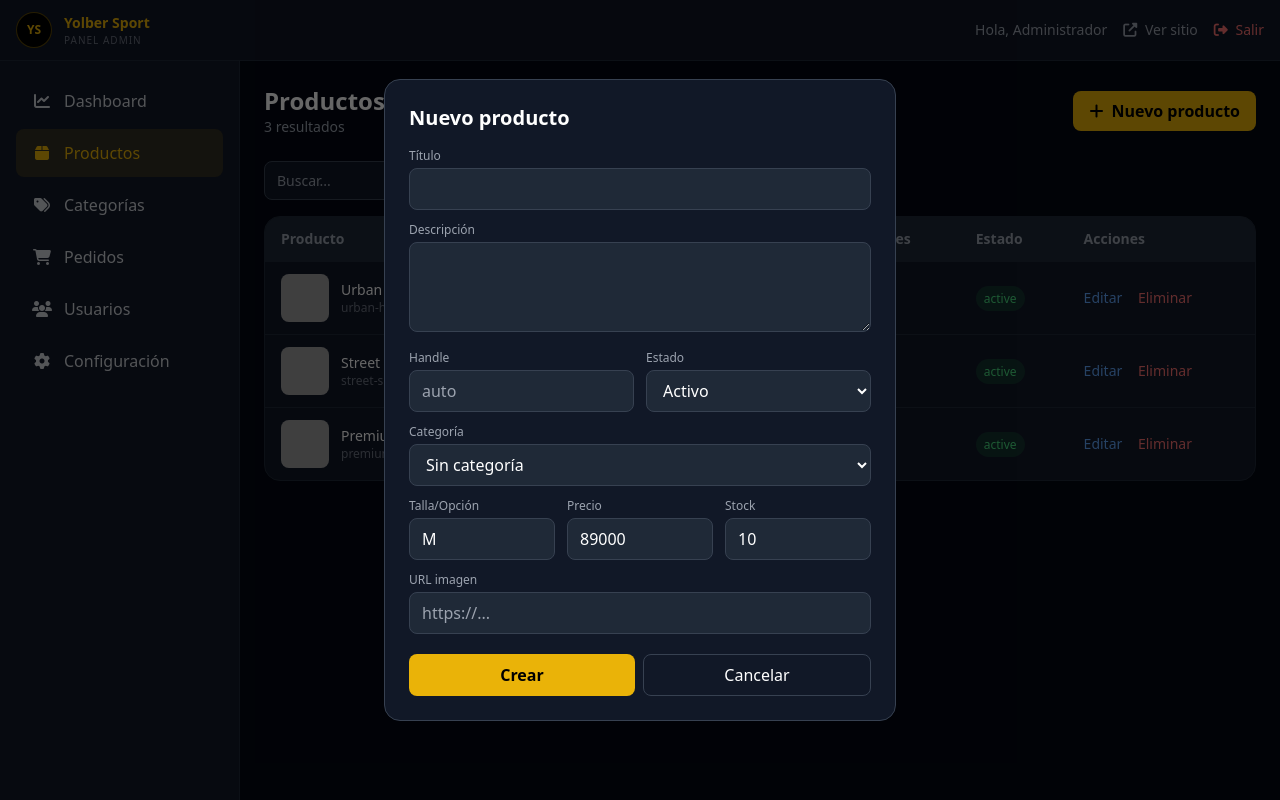
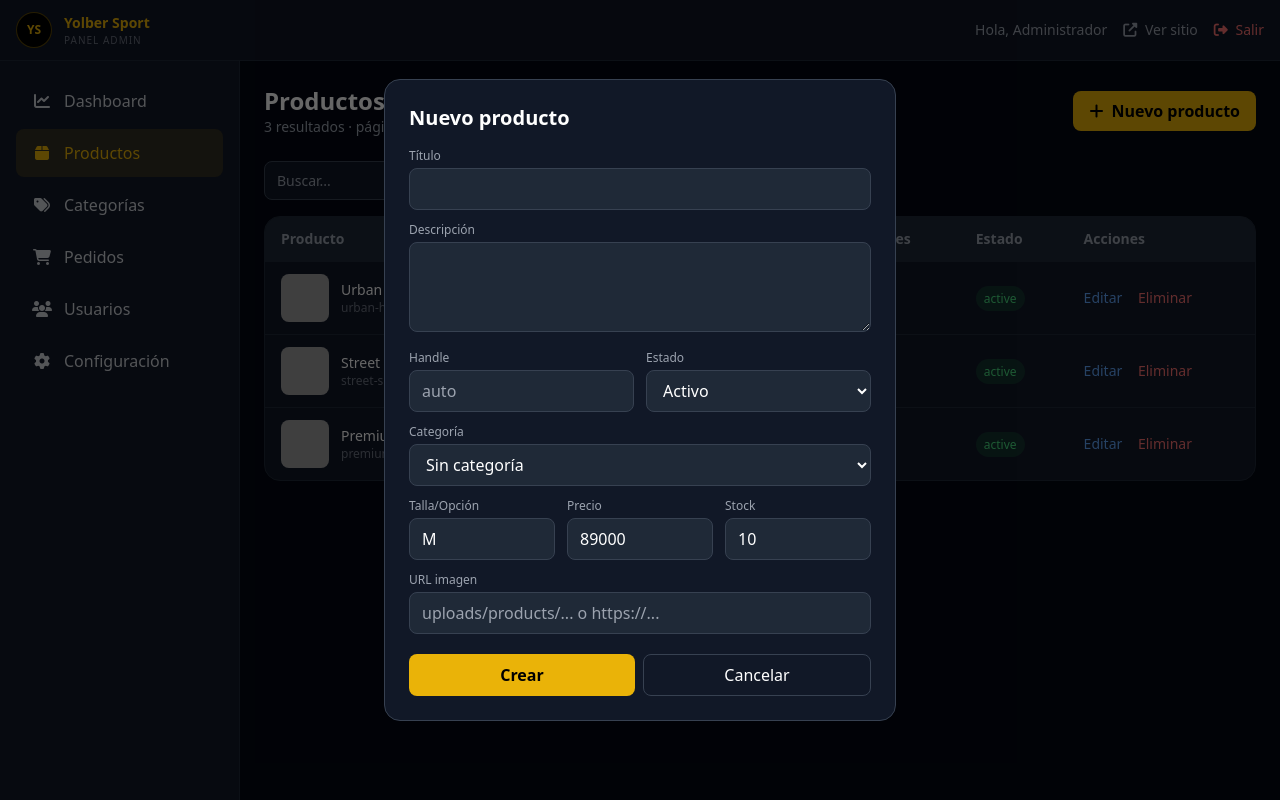
Before and after one commit to imanolchaverra9010-cpu/yolber-sport, a PHP site: page /backend/admin/products.php in a window 1280 px wide, after a click on "Nuevo producto". Run offline with PHP 8.4, Linux system fonts and the light colour scheme; a user stored in the database is signed in; data comes from the database, SQL or seed files in the repository; some libraries are stand-ins or nearby versions; grey boxes are pictures that could not be loaded.

Commit message:
Fix admin product thumbnails and add products pagination.
Co-authored-by: Cursor <cursoragent@cursor.com>

```diff
--- a/backend/admin/edit.php
+++ b/backend/admin/edit.php
@@ -217,7 +217,7 @@ adminLayoutStart('Editar producto', 'products');
             <div class="mb-4 grid grid-cols-2 gap-3">
                 <?php foreach ($images as $im): ?>
                     <div class="relative overflow-hidden rounded-xl border border-gray-800">
-                        <img src="<?php echo htmlspecialchars($im['url']); ?>" class="aspect-square w-full object-cover" alt="">
+                        <img src="<?php echo htmlspecialchars(adminMediaUrl($im['url'] ?? '')); ?>" class="aspect-square w-full object-cover" alt="">
                         <a href="edit.php?id=<?php echo $productId; ?>&delete_image=<?php echo (int)$im['id']; ?>" onclick="return confirm('¿Eliminar imagen?')" class="absolute right-2 top-2 rounded bg-black/70 px-2 py-1 text-xs text-red-300">✕</a>
                     </div>
                 <?php endforeach; ?>
--- a/backend/admin/includes/bootstrap.php
+++ b/backend/admin/includes/bootstrap.php
@@ -18,6 +18,16 @@ function adminSlugify(string $text): string {
     $text = strtolower(trim($text));
     $text = preg_replace('/[^a-z0-9]+/', '-', $text);
     return trim($text, '-') ?: 'item';
+}
+
+/** Resolve uploads/... or relative paths for admin pages under /admin/. */
+function adminMediaUrl(?string $url): string {
+    $url = trim((string)$url);
+    if ($url === '') return '';
+    if (preg_match('#^(https?:)?//#i', $url) || str_starts_with($url, 'data:') || str_starts_with($url, '/')) {
+        return $url;
+    }
+    return '../' . ltrim($url, '/');
 }
 
 function getSetting(PDO|Database $db, string $key, string $default = ''): string {
--- a/backend/admin/products.php
+++ b/backend/admin/products.php
@@ -66,6 +66,27 @@ if ($_SERVER['REQUEST_METHOD'] === 'POST' && ($_POST['action'] ?? '') === 'creat
 
 $q = trim($_GET['q'] ?? '');
 $status = $_GET['status'] ?? '';
+$page = max(1, (int)($_GET['page'] ?? 1));
+$perPage = 20;
+
+$where = " WHERE 1=1";
+$params = [];
+if ($q !== '') {
+    $where .= " AND (p.title LIKE ? OR p.handle LIKE ?)";
+    $params[] = "%$q%";
+    $params[] = "%$q%";
+}
+if ($status !== '') {
+    $where .= " AND p.status = ?";
+    $params[] = $status;
+}
+
+$countRow = $db->fetchOne("SELECT COUNT(*) AS c FROM products p" . $where, $params);
+$total = (int)($countRow['c'] ?? 0);
+$totalPages = max(1, (int)ceil($total / $perPage));
+if ($page > $totalPages) $page = $totalPages;
+$offset = ($page - 1) * $perPage;
+
 $sql = "SELECT p.*,
     (SELECT MIN(price) FROM product_variants WHERE product_id = p.id) as min_price,
     (SELECT COUNT(*) FROM product_variants WHERE product_id = p.id) as variant_count,
@@ -73,18 +94,9 @@ $sql = "SELECT p.*,
     c.name as category_name
     FROM products p
     LEFT JOIN categories c ON c.id = p.category_id
-    WHERE 1=1";
-$params = [];
-if ($q !== '') {
-    $sql .= " AND (p.title LIKE ? OR p.handle LIKE ?)";
-    $params[] = "%$q%";
-    $params[] = "%$q%";
-}
-if ($status !== '') {
-    $sql .= " AND p.status = ?";
-    $params[] = $status;
-}
-$sql .= " ORDER BY p.created_at DESC";
+    $where
+    ORDER BY p.created_at DESC
+    LIMIT {$perPage} OFFSET {$offset}";
 $products = $db->fetchAll($sql, $params);
 
 try {
@@ -93,13 +105,22 @@ try {
     $categories = [];
 }
 
+function productsPageUrl(int $page, string $q, string $status): string {
+    $params = [];
+    if ($q !== '') $params['q'] = $q;
+    if ($status !== '') $params['status'] = $status;
+    if ($page > 1) $params['page'] = $page;
+    $qs = http_build_query($params);
+    return 'products.php' . ($qs !== '' ? '?' . $qs : '');
+}
+
 adminLayoutStart('Productos', 'products');
 ?>
 
 <div class="mb-6 flex flex-wrap items-center justify-between gap-4">
     <div>
         <h2 class="text-2xl font-bold">Productos</h2>
-        <p class="text-sm text-gray-400"><?php echo count($products); ?> resultados</p>
+        <p class="text-sm text-gray-400"><?php echo $total; ?> resultados · página <?php echo $page; ?> de <?php echo $totalPages; ?></p>
     </div>
     <button onclick="document.getElementById('createModal').classList.remove('hidden')" class="rounded-lg bg-yellow-500 px-4 py-2 font-bold text-black hover:bg-yellow-400">
         <i class="fas fa-plus mr-2"></i>Nuevo producto
@@ -134,13 +155,18 @@ adminLayoutStart('Productos', 'products');
             <?php if (!$products): ?>
                 <tr><td colspan="6" class="px-4 py-10 text-center text-gray-500">No hay productos</td></tr>
             <?php endif; ?>
-            <?php foreach ($products as $p): ?>
+            <?php foreach ($products as $p):
+                $imgSrc = adminMediaUrl($p['image_url'] ?? '');
+            ?>
                 <tr class="border-t border-gray-800 hover:bg-gray-800/40">
                     <td class="px-4 py-3">
                         <div class="flex items-center gap-3">
                             <div class="h-12 w-12 overflow-hidden rounded-lg bg-gray-800">
-                                <?php if (!empty($p['image_url'])): ?>
-                                    <img src="<?php echo htmlspecialchars($p['image_url']); ?>" class="h-full w-full object-cover" alt="">
+                                <?php if ($imgSrc): ?>
+                                    <img src="<?php echo htmlspecialchars($imgSrc); ?>" class="h-full w-full object-cover" alt="" loading="lazy"
+                                         onerror="this.style.display='none'">
+                                <?php else: ?>
+                                    <div class="grid h-full w-full place-items-center text-[10px] text-gray-600">N/A</div>
                                 <?php endif; ?>
                             </div>
                             <div>
@@ -166,6 +192,40 @@ adminLayoutStart('Productos', 'products');
         </tbody>
     </table>
 </div>
+
+<?php if ($totalPages > 1): ?>
+<nav class="mt-6 flex flex-wrap items-center justify-center gap-2" aria-label="Paginación">
+    <?php if ($page > 1): ?>
+        <a href="<?php echo htmlspecialchars(productsPageUrl($page - 1, $q, $status)); ?>"
+           class="rounded-lg border border-yellow-500/30 px-3 py-2 text-sm text-yellow-500 hover:bg-yellow-500/10">Anterior</a>
+    <?php else: ?>
+        <span class="rounded-lg border border-gray-800 px-3 py-2 text-sm text-gray-600">Anterior</span>
+    <?php endif; ?>
+
+    <?php
+    $window = 2;
+    for ($i = 1; $i <= $totalPages; $i++):
+        if ($i === 1 || $i === $totalPages || ($i >= $page - $window && $i <= $page + $window)):
+    ?>
+        <a href="<?php echo htmlspecialchars(productsPageUrl($i, $q, $status)); ?>"
+           class="min-w-9 rounded-lg border px-3 py-2 text-center text-sm <?php echo $i === $page ? 'border-yellow-500 bg-yellow-500/15 font-bold text-yellow-500' : 'border-gray-700 text-gray-300 hover:border-yellow-500/40'; ?>">
+            <?php echo $i; ?>
+        </a>
+    <?php
+        elseif ($i === $page - $window - 1 || $i === $page + $window + 1):
+            echo '<span class="px-1 text-gray-600">…</span>';
+        endif;
+    endfor;
+    ?>
+
+    <?php if ($page < $totalPages): ?>
+        <a href="<?php echo htmlspecialchars(productsPageUrl($page + 1, $q, $status)); ?>"
+           class="rounded-lg border border-yellow-500/30 px-3 py-2 text-sm text-yellow-500 hover:bg-yellow-500/10">Siguiente</a>
+    <?php else: ?>
+        <span class="rounded-lg border border-gray-800 px-3 py-2 text-sm text-gray-600">Siguiente</span>
+    <?php endif; ?>
+</nav>
+<?php endif; ?>
 
 <div id="createModal" class="fixed inset-0 z-50 hidden items-center justify-center bg-black/60 p-4" style="display:none" onclick="if(event.target===this){this.style.display='none';this.classList.add('hidden')}">
     <div class="max-h-[90vh] w-full max-w-lg overflow-y-auto rounded-2xl border border-gray-700 bg-gray-900 p-6" onclick="event.stopPropagation()">
@@ -218,7 +278,7 @@ adminLayoutStart('Productos', 'products');
             </div>
             <div>
                 <label class="mb-1 block text-xs text-gray-400">URL imagen</label>
-                <input name="image_url" placeholder="https://..." class="w-full rounded-lg border border-gray-700 bg-gray-800 px-3 py-2">
+                <input name="image_url" placeholder="uploads/products/... o https://..." class="w-full rounded-lg border border-gray-700 bg-gray-800 px-3 py-2">
             </div>
             <div class="flex gap-2 pt-2">
                 <button class="flex-1 rounded-lg bg-yellow-500 py-2 font-bold text-black">Crear</button>
```
